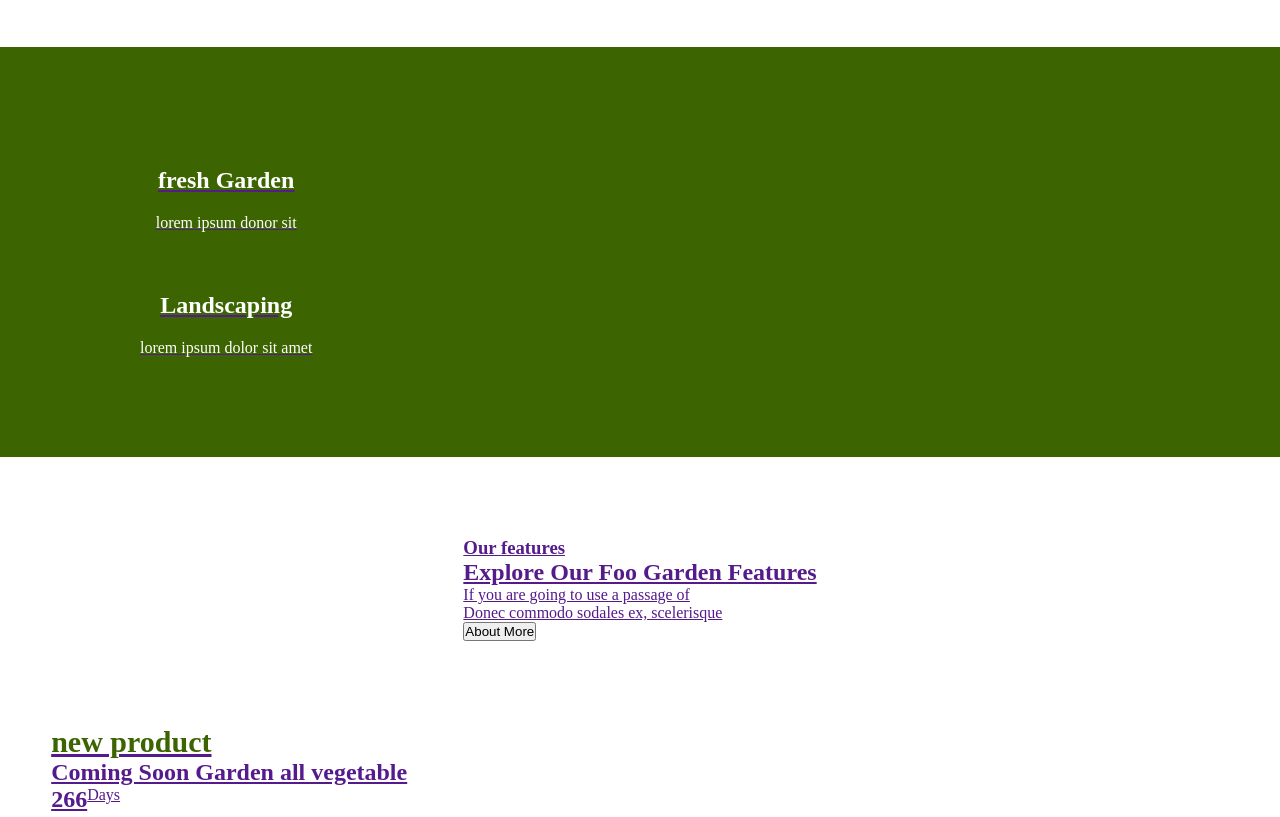
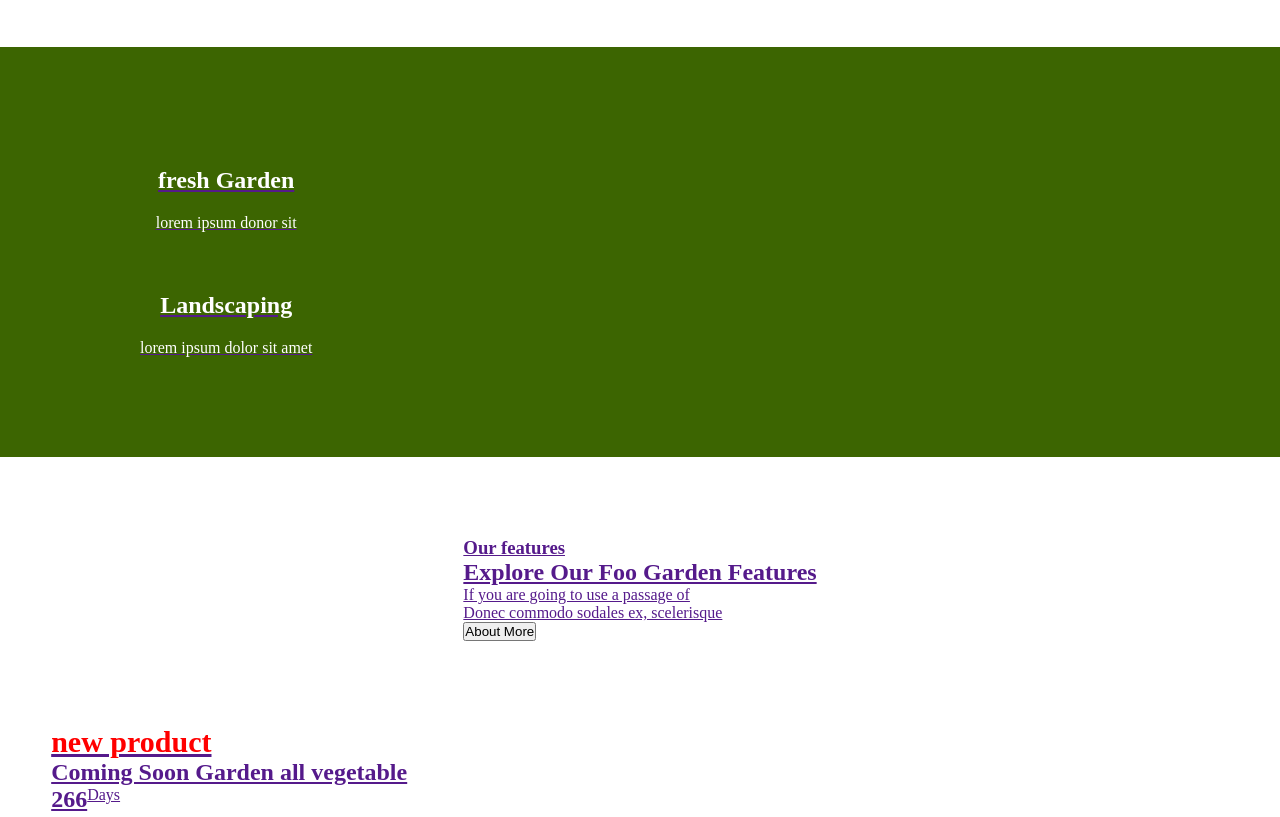
Before and after one commit to testtestsaghoyan/vinagrad, a plain HTML site: page index.html in a window 1280 px wide. Shown: the part 246-1063 px from the top of the page. Drawn offline with Linux system fonts and the light colour scheme.

Commit message:
Change product text color to red

```diff
--- a/style.css
+++ b/style.css
@@ -101,7 +101,7 @@ max-width: 600px;
 }
 .product .productText h3{
    font-size: 30px;
-   color: #3c6501;
+   color: red; #3c6501
 }
 .product .producttext h1{
    font-size: 50px;
```
